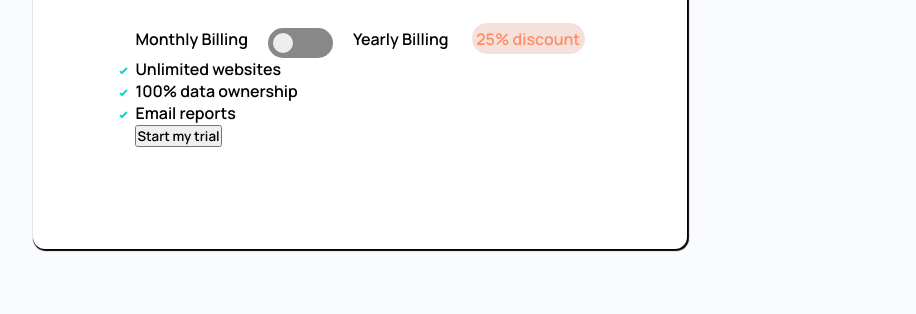
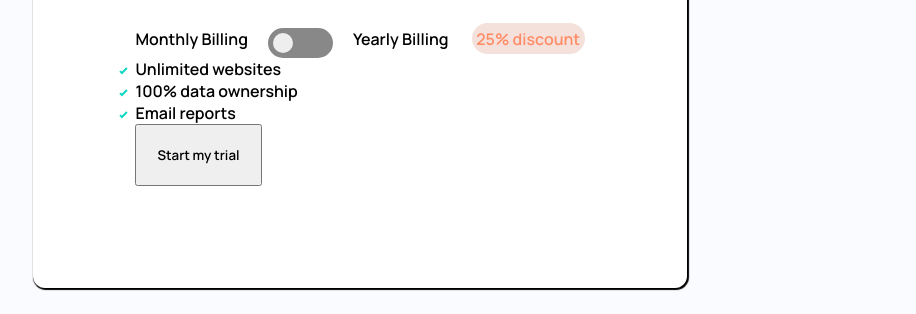
Before and after one commit to Will-Paulon/interactive-pricing-component-main, a plain HTML site: page index.html in a window 1280 px wide. Shown: the part 490-804 px from the top of the page, without its empty margins (280-1196 px from the left). Drawn offline with Linux system fonts and the light colour scheme.

Commit message:
Em construção

```diff
--- a/style.css
+++ b/style.css
@@ -170,3 +170,12 @@ list-style-image: url(/images/icon-check.svg)
 
 
 }
+
+.bnt{
+
+    padding: 20px;
+
+
+
+
+}
```
